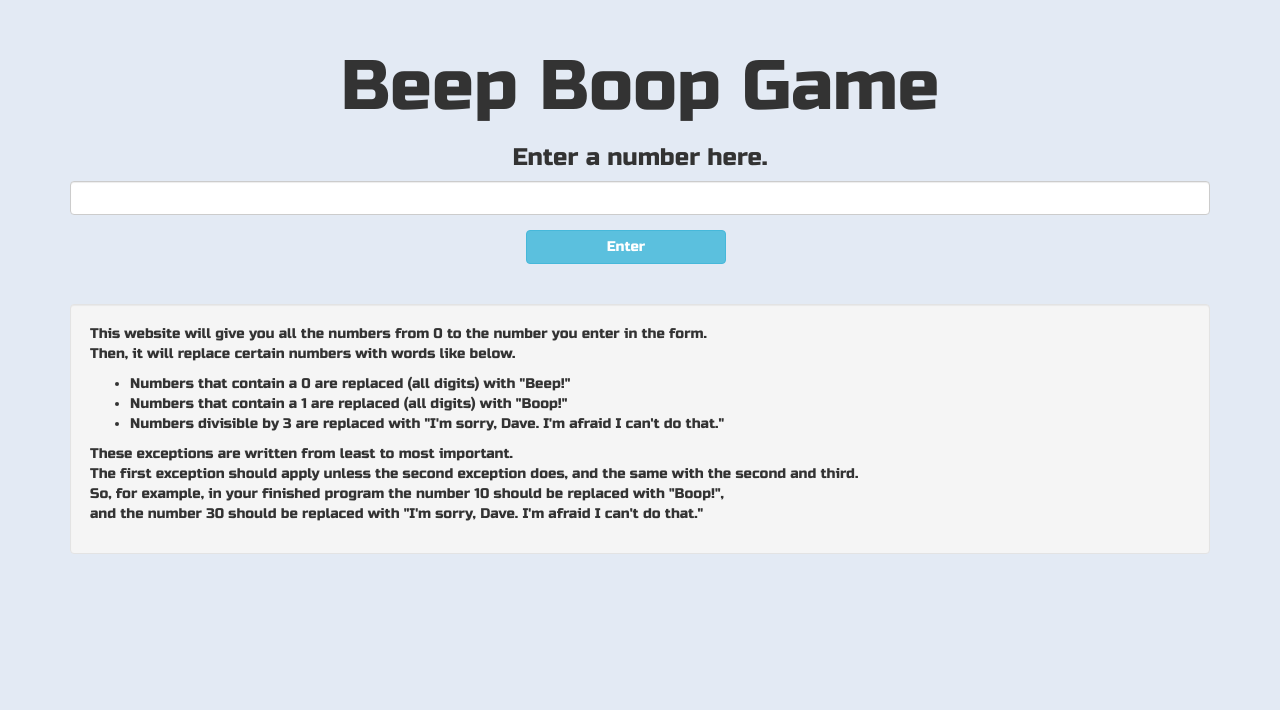
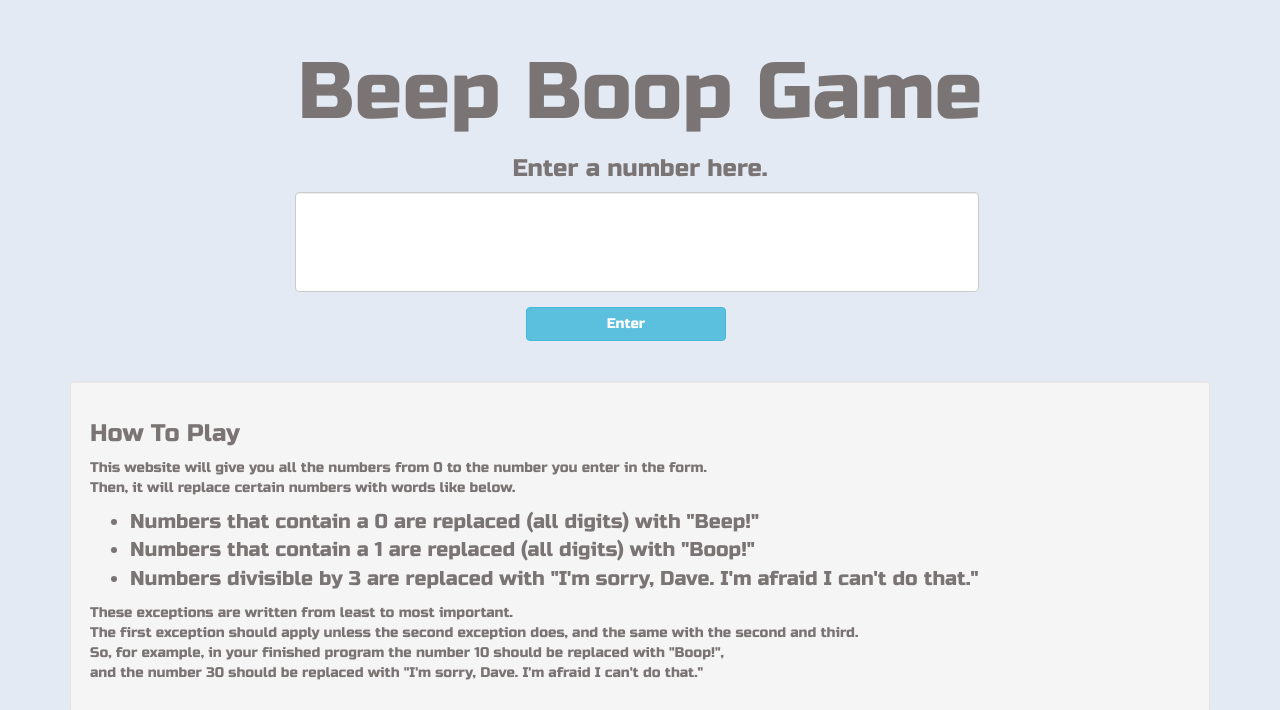
Before and after one commit to MelYasuda/beep-boop, a plain HTML site: page index.html in a window 1280 px wide. Shown: the part 228-938 px from the top of the page. Before the commit the page ends 802 px from the top, so only its background shows below. Drawn offline with Linux system fonts and the light colour scheme.

Commit message:
style the index page

```diff
--- a/css/styles.css
+++ b/css/styles.css
@@ -1,6 +1,7 @@
 body {
   background-color: #e3eaf4;
   font-family: 'Russo One', sans-serif;
+  color: #7a7574;
 }
 
 .container {
@@ -23,5 +24,20 @@ label {
 
 h2 {
   text-align: center;
-  font-size: 70px;
+  font-size: 80px;
 }
+
+ul {
+  font-size: 20px;
+}
+
+.form-control {
+  width: 60%;
+  margin-left: 225px;
+  height: 100px;
+}
+
+input {
+    text-align: center;
+    font-size:200%;
+}
--- a/index.html
+++ b/index.html
@@ -18,6 +18,7 @@
         <button type="submit" class="btn btn-info">Enter</button>
       </form>
       <div class="result well">
+        <h3>How To Play</h3>
         <p>This website will give you all the numbers from 0 to the number you enter in the form.<br>
           Then, it will replace certain numbers with words like below.</p>
         <ul>
```
